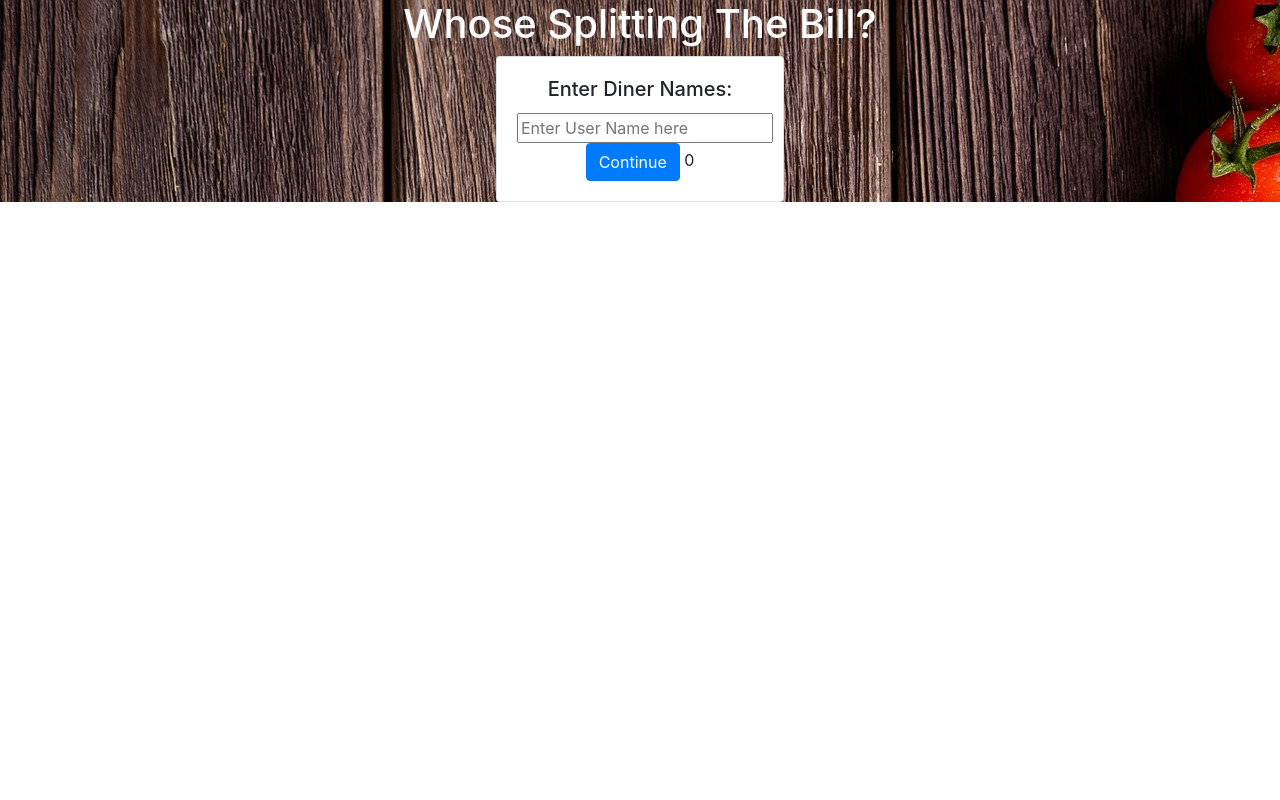
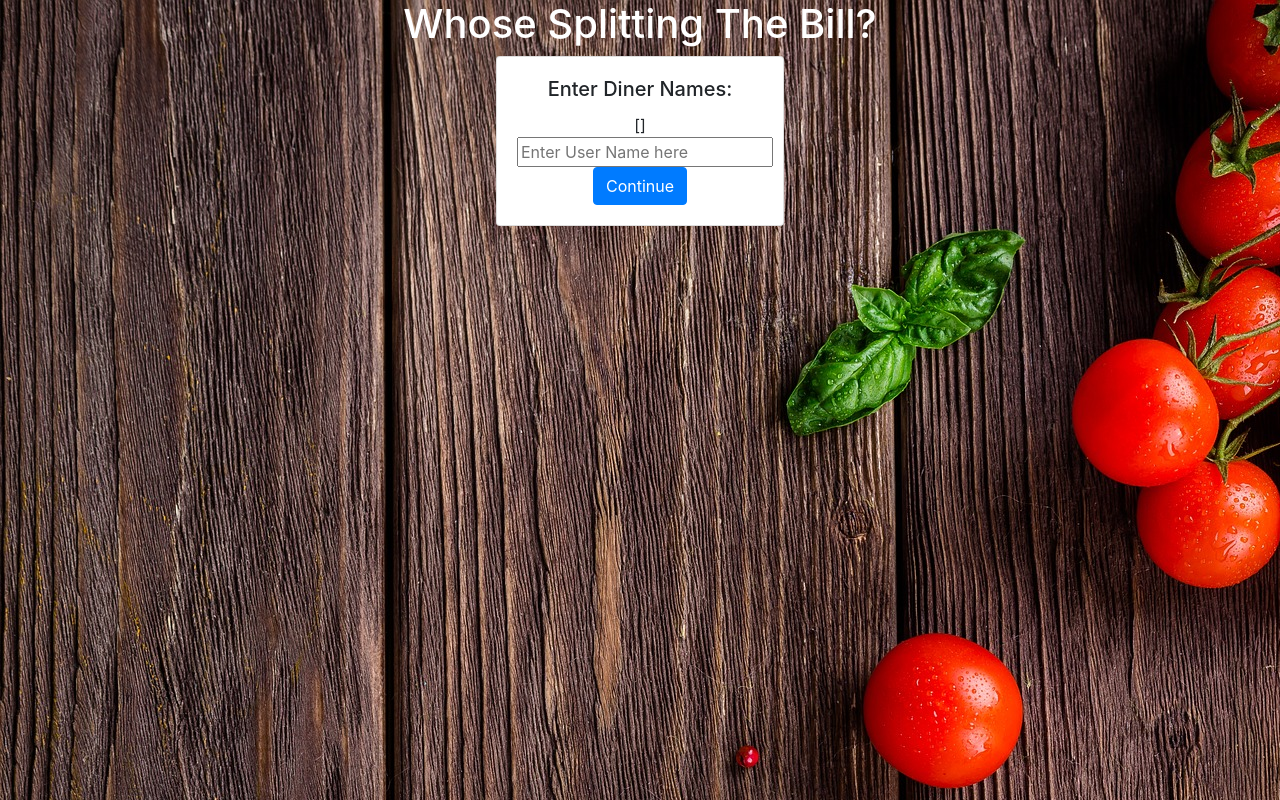
Before and after one commit to Abeyy/Restauranteur-JS, a Vue app: page / in a window 1280 px wide. Built offline with nearby package versions, Linux system fonts and the light colour scheme.

Commit message:
Update user list entry

```diff
--- a/src/components/EnterUsers.vue
+++ b/src/components/EnterUsers.vue
@@ -6,9 +6,12 @@
       <!-- <img class="card-img-top" src="..." alt="Card image cap"> -->
       <div class="card-body">
         <h5 class="card-title">Enter Diner Names:</h5>
-        <input type="text" name="User" placeholder="Enter User Name here">
+
+        <span class="user-display"> {{userList}} </span>
+        <input v-for="(user, index) in inputLength" v-on:change="updateUserList($event)" type="text" name="User" placeholder="Enter User Name here">
+
         <a href="#" class="btn btn-primary">Continue</a>
-        {{ user_amt }}
+
       </div>
     </div>
   </div>
@@ -18,7 +21,20 @@
 export default {
   data() {
     return {
-      user_amt: 0
+      user_amt: 0,
+      inputLength: 1,
+      userList: []
+    }
+  },
+  computed: {
+
+  },
+  methods: {
+    updateUserList($event) {
+      let newUser = $event.srcElement.value
+      this.userList.push(newUser)
+      this.inputLength++
+
     }
   }
 }
@@ -28,7 +44,8 @@ export default {
   .enter-users-screen {
     text-align: center;
     background: url('../assets/simpleCooking.jpg');
-    min-height: 100%;
+    /* TODO: Change this up.  */
+    min-height: 100vh;
   }
 
   .enter-user-title {
```
